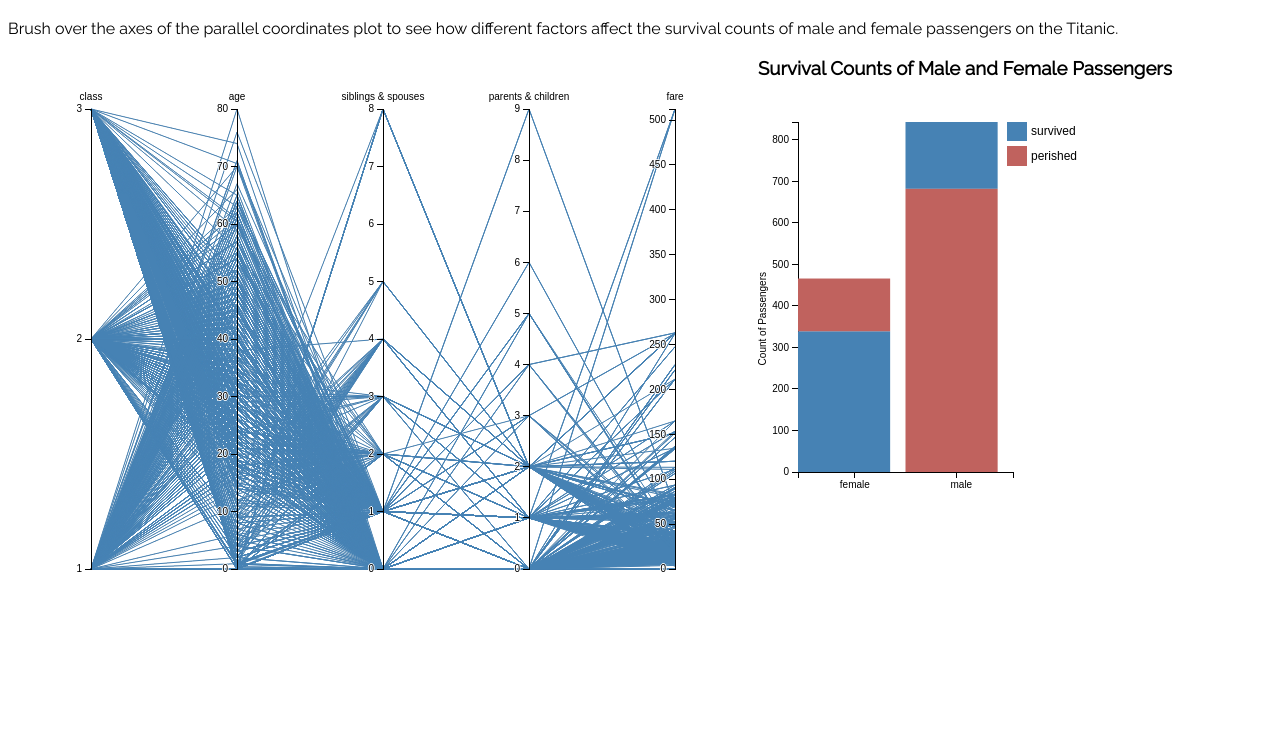
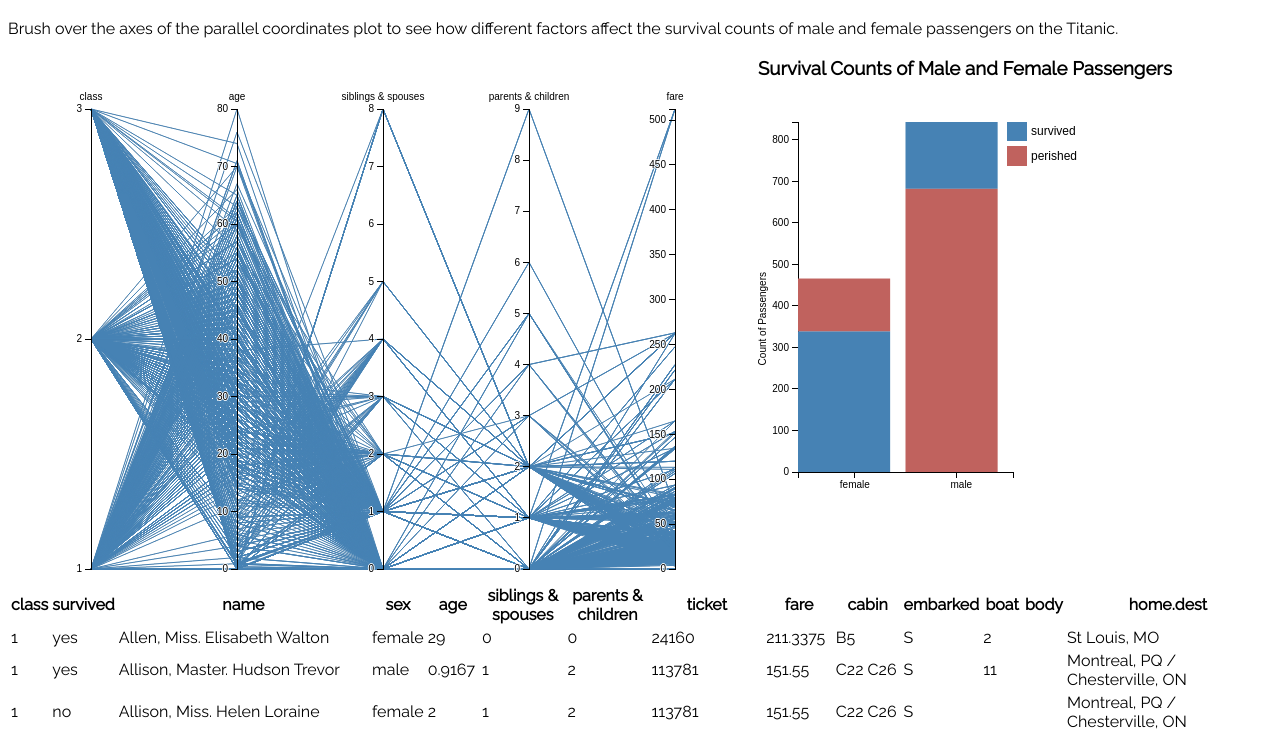
Before and after one commit to ndietzler/INFO474_A3, a plain HTML site: page index.html in a window 1280 px wide. Shown: the part 61-797 px from the top of the page. Drawn offline with nearby package versions, Linux system fonts and the light colour scheme.

Commit message:
fixed yes or no survived status

```diff
--- a/index.html
+++ b/index.html
@@ -151,7 +151,7 @@
       })
       .enter()
     .append('td')
-      .text(function (d) { if (d.value === '1') {return 'yes'} else if (d.value === '0') {return 'no'} return d.value })
+      .text(function (d) { if (d.value === '1' && d.column === 'survived') {return 'yes'} else if (d.value === '0' && d.column === 'survived') {return 'no'} return d.value })
 
   return table;
 }
@@ -169,8 +169,8 @@
 
   }));
 
-  /*var columns = ['class','survived','name','sex', 'age', 'siblings & spouses', 'parents & children', 'ticket', 'fare', 'cabin', 'embarked', 'boat', 'body', 'home.dest'];
-  tabulate(passengers, columns);*/
+  var columns = ['class','survived','name','sex', 'age', 'siblings & spouses', 'parents & children', 'ticket', 'fare', 'cabin', 'embarked', 'boat', 'body', 'home.dest'];
+  tabulate(passengers, columns);
 
   var state = ["survived", "dead"];
 
@@ -450,8 +450,6 @@
   var highlighted = highlightedData[index];
 
   var columns = ['class','survived','name','sex', 'age', 'siblings & spouses', 'parents & children', 'ticket', 'fare', 'cabin', 'embarked', 'boat', 'body', 'home.dest'];
-  console.log(highlighted);
-
   tabulate(highlighted, columns);
 
 
```
